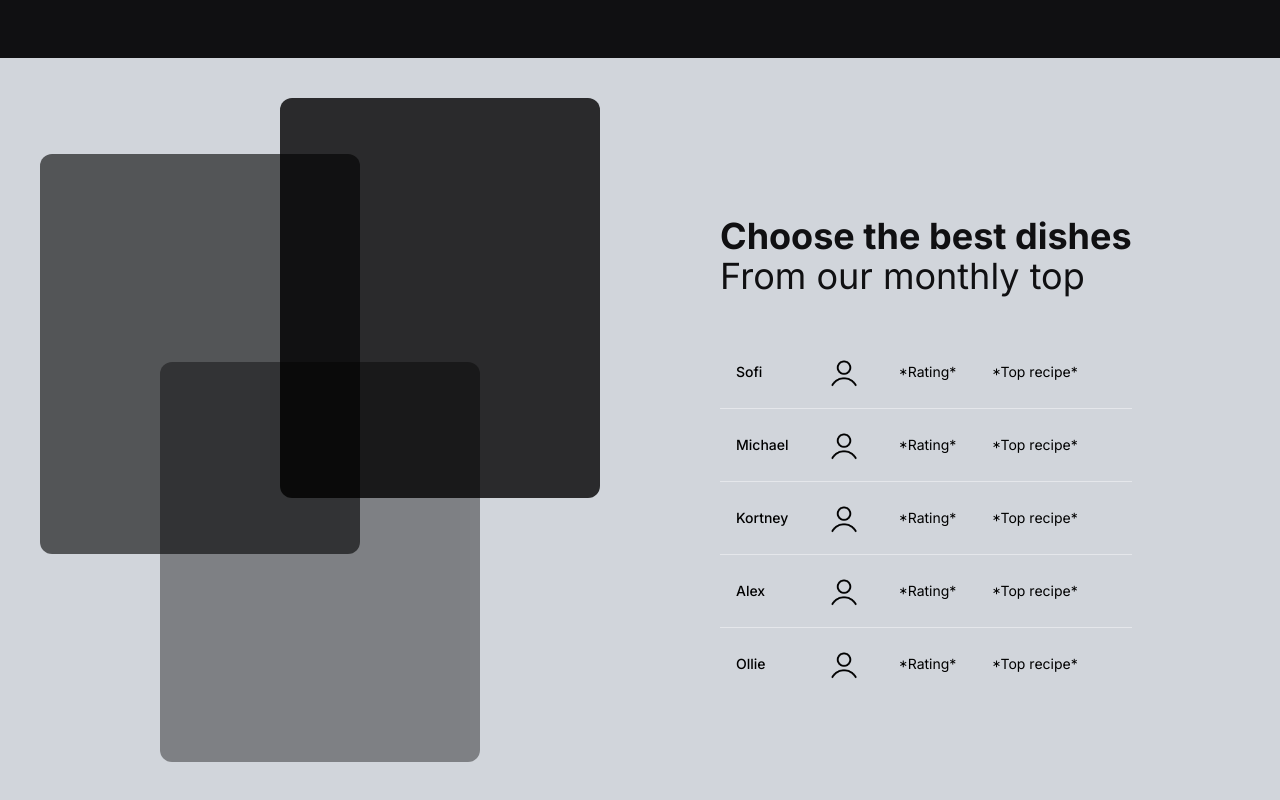
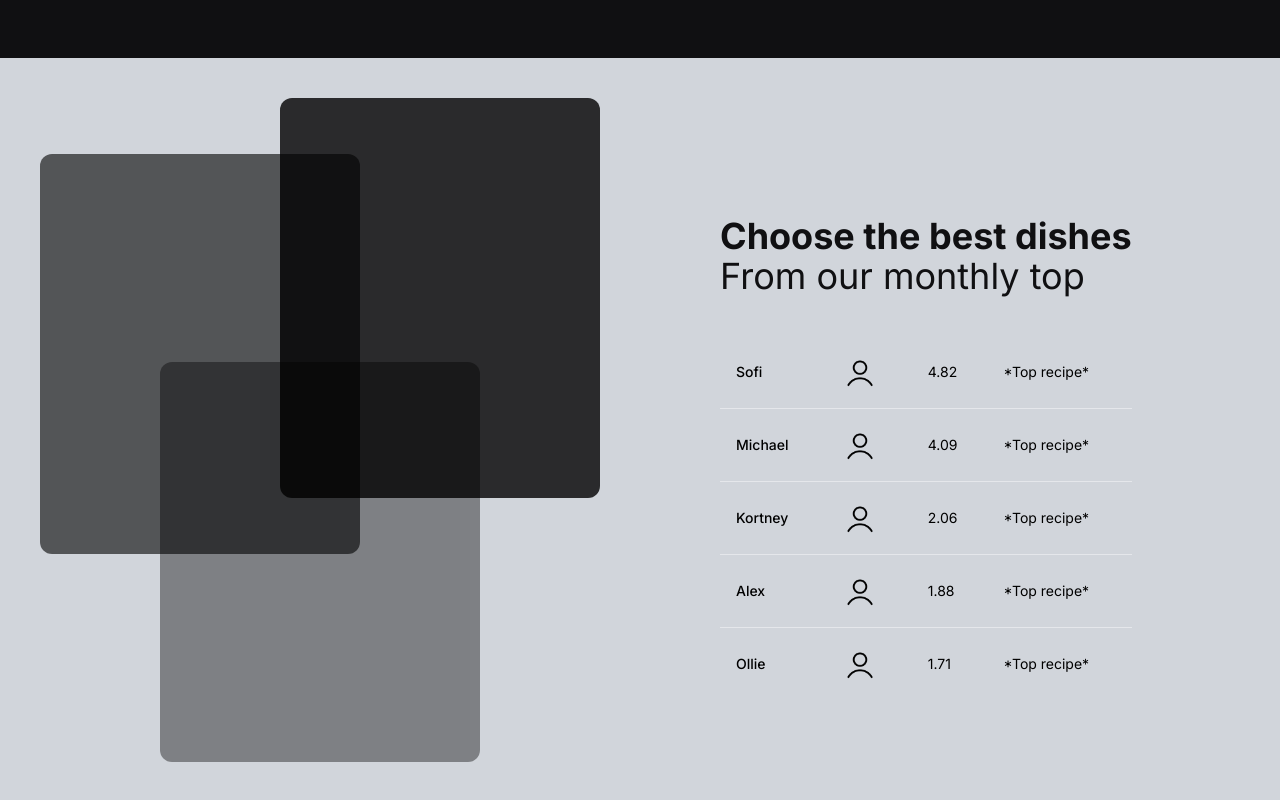
Before and after one commit to DanilaTravkov/Recipes-Web-App, a React (Vite) app in the folder frontend/: page / in a window 1280 px wide. Shown: the part 742-1542 px from the top of the page. Built offline with nearby package versions, Linux system fonts and the light colour scheme.

Commit message:
Minor adjustments to UI (2)

```diff
--- a/frontend/src/components/Header.tsx
+++ b/frontend/src/components/Header.tsx
@@ -44,10 +44,10 @@ const components: { title: string; href: string; description: string }[] = [
 export function MyNavigationMenu() {
   return <>
 		<ul className='flex justify-center space-x-8'>
-			<li>About</li>
-			<li>Daily</li>
-			<li>Categories</li>
-			<li>Policy</li>
+			<li className='hover:text-white/70 transition-colors ease-in-out cursor-default'>About</li>
+			<li className='hover:text-white/70 transition-colors ease-in-out cursor-default'>Daily</li>
+			<li className='hover:text-white/70 transition-colors ease-in-out cursor-default'>Categories</li>
+			<li className='hover:text-white/70 transition-colors ease-in-out cursor-default'>Policy</li>
 		</ul>
 	</>
 }
@@ -63,6 +63,7 @@ export const Header = () => {
 
 	const handleFocus = () => {
 		openSearch ? setOpenSearch(false) :  setOpenSearch(true)
+		setSearchInput("")
 		console.log(openSearch)
 	}
 
--- a/frontend/src/components/Home.tsx
+++ b/frontend/src/components/Home.tsx
@@ -126,9 +126,8 @@ export const Home = () => {
 										<AvatarFallback>CN</AvatarFallback>
 									</Avatar>
 									</TableCell>
-									<TableCell>*Rating*</TableCell>
+									<TableCell>4.82</TableCell>
 									<TableCell>*Top recipe*</TableCell>
-									<TableCell className="text-right"></TableCell>
 								</TableRow>
 								<TableRow className="hover:bg-black/20 text-black">
 									<TableCell className="font-medium">Michael</TableCell>
@@ -138,7 +137,7 @@ export const Home = () => {
 										<AvatarFallback>CN</AvatarFallback>
 									</Avatar>
 									</TableCell>
-									<TableCell>*Rating*</TableCell>
+									<TableCell>4.09</TableCell>
 									<TableCell>*Top recipe*</TableCell>
 								</TableRow>
 								<TableRow className="hover:bg-black/20 text-black">
@@ -149,7 +148,7 @@ export const Home = () => {
 										<AvatarFallback>CN</AvatarFallback>
 									</Avatar>
 									</TableCell>
-									<TableCell>*Rating*</TableCell>
+									<TableCell>2.06</TableCell>
 									<TableCell>*Top recipe*</TableCell>
 								</TableRow>
 								<TableRow className="hover:bg-black/20 text-black">
@@ -160,7 +159,7 @@ export const Home = () => {
 										<AvatarFallback>CN</AvatarFallback>
 									</Avatar>
 									</TableCell>
-									<TableCell>*Rating*</TableCell>
+									<TableCell>1.88</TableCell>
 									<TableCell>*Top recipe*</TableCell>
 								</TableRow>
 								<TableRow className="hover:bg-black/20 text-black">
@@ -171,7 +170,7 @@ export const Home = () => {
 										<AvatarFallback>CN</AvatarFallback>
 									</Avatar>
 									</TableCell>
-									<TableCell>*Rating*</TableCell>
+									<TableCell>1.71</TableCell>
 									<TableCell>*Top recipe*</TableCell>
 								</TableRow>
 							</TableBody>
```
